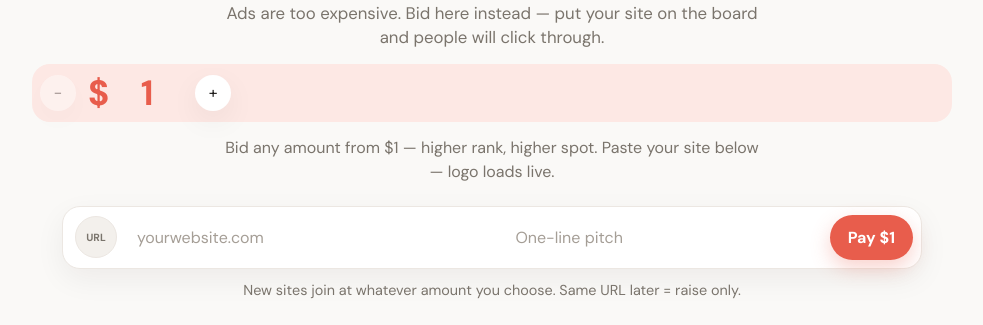
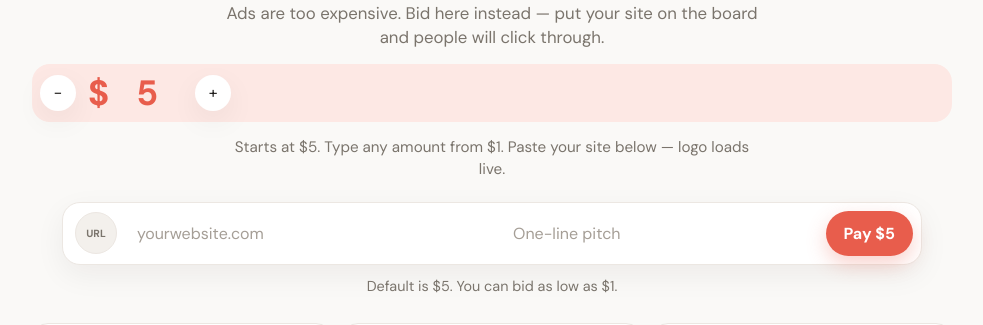
Before and after one commit to bcataa/Cupbid, a React (Vite) app: page / in a window 1280 px wide. Shown: the part 222-547 px from the top of the page, without its empty margins (148-1131 px from the left). Built offline with nearby package versions, Linux system fonts and the light colour scheme; no server answers; the database is empty.

Commit message:
Default bid to $5 and show raise amount at top of hero.
New visitors start at $5 (can go lower); raising a site shows how much is added now above the stepper.

Co-authored-by: Cursor <cursoragent@cursor.com>

```diff
--- a/src/components/Hero.tsx
+++ b/src/components/Hero.tsx
@@ -1,5 +1,5 @@
 import { useMemo, useState, type FormEvent } from 'react'
-import { MIN_SPONSOR_BID } from '../lib/constants'
+import { DEFAULT_BID, MIN_SPONSOR_BID } from '../lib/constants'
 import {
   displayHost,
   formatMoney,
@@ -49,8 +49,11 @@ export function Hero({
 
   const isRaise = Boolean(existing)
   const minAllowed = isRaise ? existing!.amount + 1 : MIN_SPONSOR_BID
-  const defaultAmount = minAllowed
-  const amount = Math.max(minAllowed, manualAmount ?? defaultAmount)
+  const defaultAmount = isRaise ? existing!.amount + 1 : DEFAULT_BID
+  const amount = Math.max(
+    minAllowed,
+    Math.max(MIN_SPONSOR_BID, manualAmount ?? defaultAmount),
+  )
   const amountDisplay = amountText ?? String(amount)
   const payNow = isRaise ? amount - existing!.amount : amount
   const existingRank = existing
@@ -86,7 +89,7 @@ export function Hero({
   }
 
   const handleAmountBlur = () => {
-    const next = Math.max(minAllowed, amount || minAllowed)
+    const next = Math.max(minAllowed, Math.max(MIN_SPONSOR_BID, amount || defaultAmount))
     setManualAmount(next)
     setAmountText(null)
   }
@@ -112,7 +115,7 @@ export function Hero({
     setError('')
 
     const site = normalizeWebsite(website)
-    const finalAmount = Math.max(minAllowed, amount || minAllowed)
+    const finalAmount = Math.max(minAllowed, Math.max(MIN_SPONSOR_BID, amount || defaultAmount))
 
     try {
       const result = await onSubmit({
@@ -150,12 +153,22 @@ export function Hero({
         people will click through.
       </p>
 
+      {isRaise && validSite ? (
+        <p className="amount-add-now" aria-live="polite">
+          Adding <strong>{formatMoney(payNow)}</strong> now
+          <span className="amount-add-meta">
+            {' '}
+            · total on board {formatMoney(amount)} (was {formatMoney(existing!.amount)})
+          </span>
+        </p>
+      ) : null}
+
       <div className="amount-stepper amount-editor" aria-label="Bid amount">
         <button
           type="button"
           aria-label="Decrease bid"
           onClick={() => bump(-1)}
-          disabled={amount <= minAllowed}
+          disabled={amount <= MIN_SPONSOR_BID}
         >
           −
         </button>
@@ -167,7 +180,7 @@ export function Hero({
             value={amountDisplay}
             onChange={(event) => handleAmountType(event.target.value)}
             onBlur={handleAmountBlur}
-            aria-label="Total bid amount on the board"
+            aria-label={isRaise ? 'Total bid on the board' : 'Bid amount'}
           />
         </label>
         <button type="button" aria-label="Increase bid" onClick={() => bump(1)}>
@@ -176,13 +189,16 @@ export function Hero({
       </div>
 
       <p className="hero-copy">
-        Bid any amount from {formatMoney(MIN_SPONSOR_BID)} — higher rank, higher spot.
-        {top
+        {isRaise
+          ? `Total bid on the board. You pay the difference — ${formatMoney(payNow)} now.`
+          : `Starts at ${formatMoney(DEFAULT_BID)}. Type any amount from ${formatMoney(MIN_SPONSOR_BID)}.`}
+        {top && !isRaise
           ? ` Outbid #1 for ${formatMoney(minToLead)} (${displayHost(top.website)} is at ${formatMoney(top.amount)}).`
           : ''}
+        {!validSite && !isRaise ? ' Paste your site below — logo loads live.' : ''}
         {isRaise && existing
-          ? ` Pay ${formatMoney(payNow)} now to raise ${displayHost(existing.website)} (#${existingRank}) to ${formatMoney(amount)}.`
-          : ' Paste your site below — logo loads live.'}
+          ? ` Raising ${displayHost(existing.website)} (#${existingRank}).`
+          : ''}
       </p>
 
       <form className="bid-bar" onSubmit={handleSubmit}>
@@ -228,7 +244,7 @@ export function Hero({
             <strong>{host}</strong>
             <p>
               {isRaise && existing
-                ? `Total bid ${formatMoney(amount)} · pay ${formatMoney(payNow)} now (was ${formatMoney(existing.amount)})`
+                ? `Adding ${formatMoney(payNow)} · total ${formatMoney(amount)} on board`
                 : beatsTop
                   ? `Takes #1 · total bid ${formatMoney(amount)}`
                   : `Projected #${projectedRank} · total bid ${formatMoney(amount)}`}
@@ -245,7 +261,7 @@ export function Hero({
         <p className="fineprint">
           {isRaise
             ? 'Raises only charge the difference. Same URL updates your listing.'
-            : 'New sites join at whatever amount you choose. Same URL later = raise only.'}
+            : `Default is ${formatMoney(DEFAULT_BID)}. You can bid as low as ${formatMoney(MIN_SPONSOR_BID)}.`}
         </p>
       )}
     </header>
--- a/src/index.css
+++ b/src/index.css
@@ -269,7 +269,29 @@ a {
   margin: 14px auto 0;
   max-width: 34rem;
   color: var(--muted);
-  line-height: 1.5;
+  font-size: 0.95rem;
+  line-height: 1.45;
+}
+
+.amount-add-now {
+  margin: 16px auto 0;
+  padding: 10px 16px;
+  max-width: 28rem;
+  border-radius: 999px;
+  background: var(--accent-soft);
+  color: var(--text);
+  font-size: 1rem;
+  letter-spacing: -0.02em;
+}
+
+.amount-add-now strong {
+  color: var(--accent);
+  font-size: 1.15rem;
+}
+
+.amount-add-meta {
+  color: var(--muted);
+  font-size: 0.88rem;
 }
 
 .bid-bar {
--- a/src/lib/constants.ts
+++ b/src/lib/constants.ts
@@ -1 +1,2 @@
 export const MIN_SPONSOR_BID = 1
+export const DEFAULT_BID = 5
```
